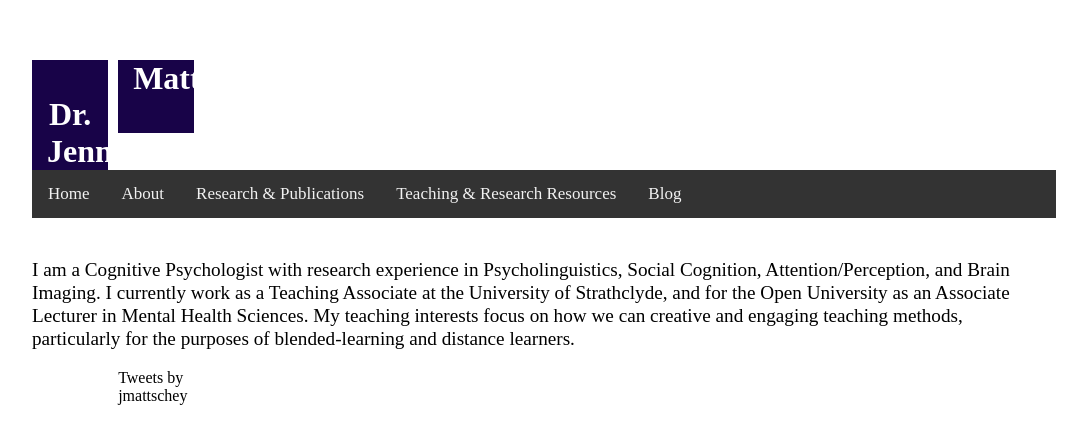
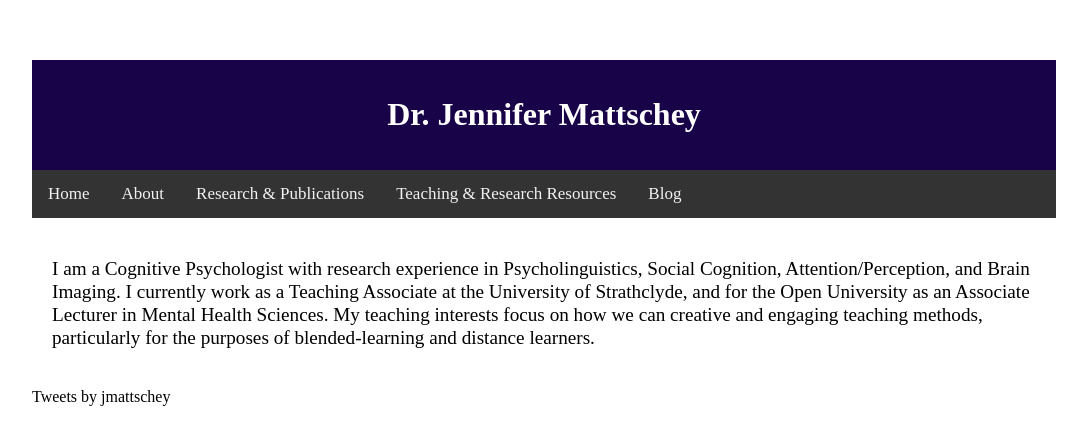
Before and after one commit to jmattschey/jmattschey.github.io, a Jekyll site: the page built from index.html, in a window 1280 px wide. Shown: the top 445 px of the page, without its empty margins (96-1183 px from the left). Built offline with Jekyll 4.4.1, drawn with Linux system fonts in a browser that asks for light colours; comment, search, counter and statistics services are not loaded.

Commit message:
Update main.css

```diff
--- a/css/main.css
+++ b/css/main.css
@@ -2,7 +2,6 @@
 .topnav {
   background-color: #333;
   overflow: hidden;
-  column-span: all;
 }
 
 /* Style the links inside the navigation bar */
@@ -34,7 +33,6 @@
 body {
     margin: 60px auto;
     width: 80%;
-    column-count: 12;
     column-gap: 10px
 }
 
```
